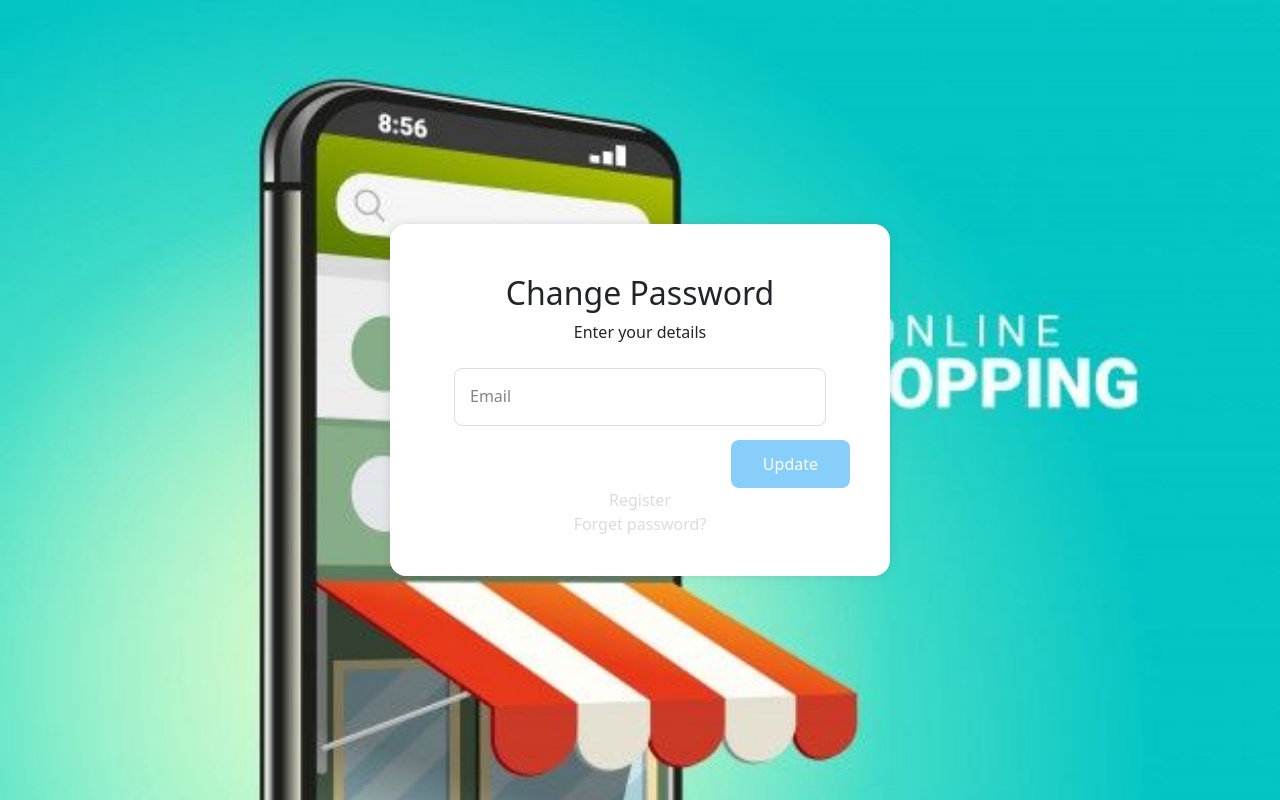
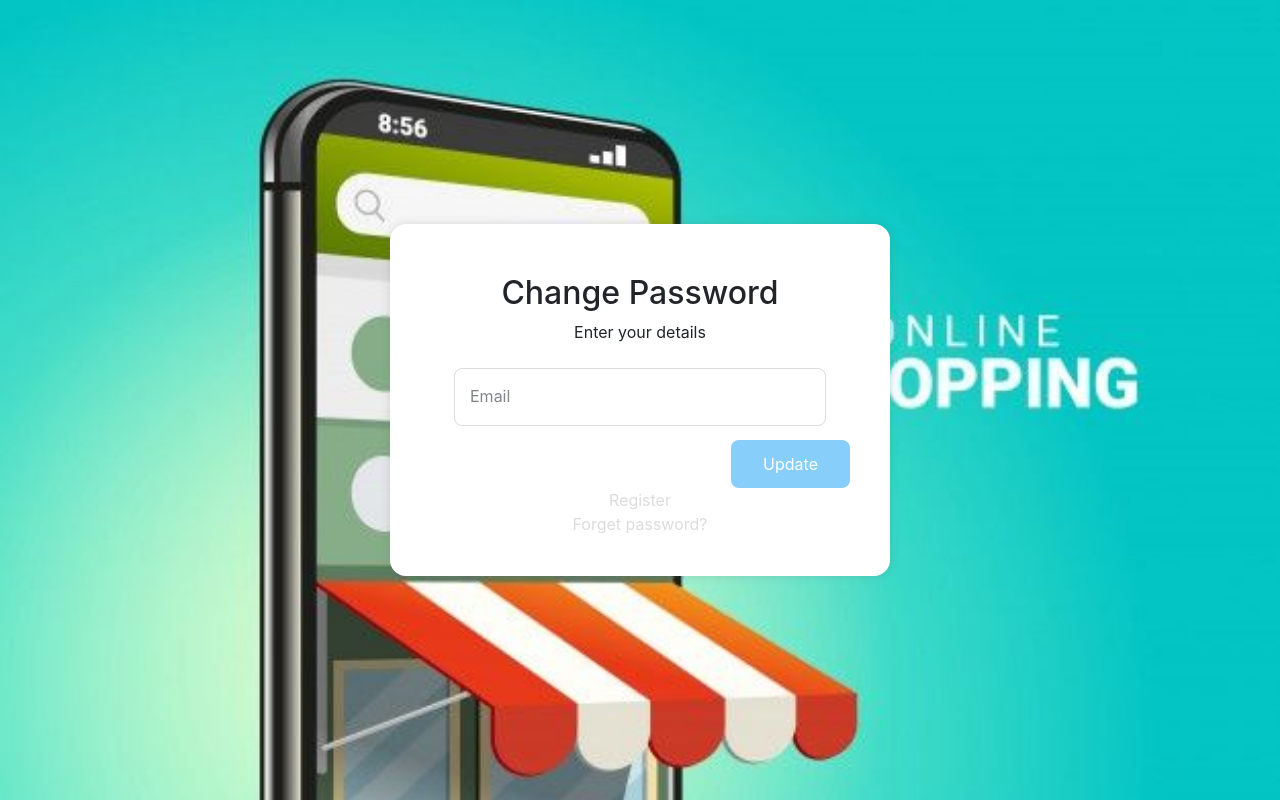
Before and after one commit to lildavid1/david.ayomide.io, a Flask app: page /forget in a window 1280 px wide. Run offline with Flask 3, Linux system fonts and the light colour scheme; parts of the project's set-up code (start-up, migrations or seed data) failed here and were passed over; some libraries are stand-ins or nearby versions.

Commit message:
Update style.css

```diff
--- a/project/static/style.css
+++ b/project/static/style.css
@@ -12,6 +12,7 @@
     justify-content: center;
     background-image: url('background.jpg');
     background-size: cover;
+    font-family: 'Inter', sans-serif;
 }
 .login{
     width: 500px;
```
